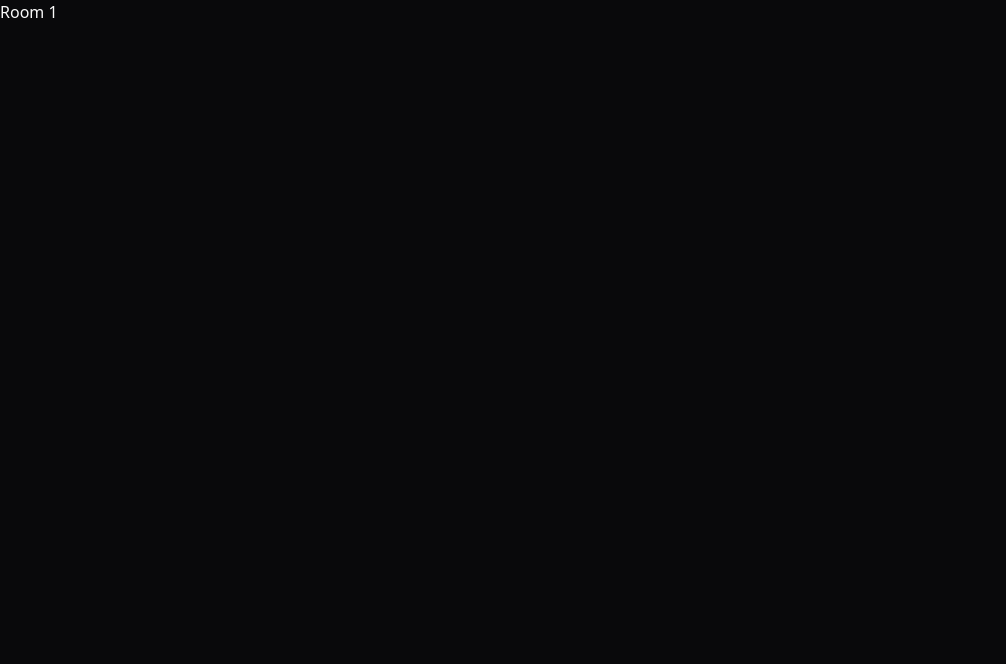
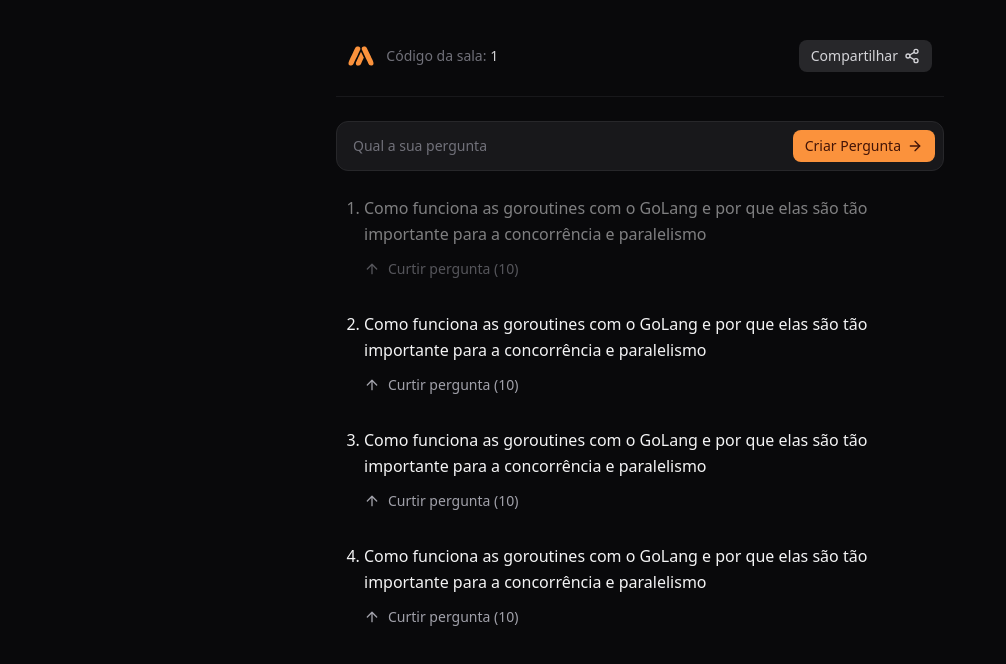
Before and after one commit to lucasadsr/AMA-web, a React (Vite) app: page /room/1 in a window 1280 px wide. Shown: the top 664 px of the page, without its empty margins (0-1006 px from the left). Built offline with nearby package versions, Linux system fonts and the light colour scheme.

Commit message:
feat: add message component and toast

```diff
--- a/package.json
+++ b/package.json
@@ -13,7 +13,8 @@
     "lucide-react": "^0.424.0",
     "react": "19.0.0-rc-e948a5ac-20240807",
     "react-dom": "19.0.0-rc-e948a5ac-20240807",
-    "react-router-dom": "^6.26.0"
+    "react-router-dom": "^6.26.0",
+    "sonner": "^1.5.0"
   },
   "devDependencies": {
     "@eslint/js": "^9.8.0",
--- a/src/App.tsx
+++ b/src/App.tsx
@@ -1,6 +1,7 @@
 import { createBrowserRouter, RouterProvider } from 'react-router-dom'
 import { CreateRoom } from './pages/create-room'
 import { Room } from './pages/room'
+import { Toaster } from 'sonner'
 
 const router = createBrowserRouter([
   {
@@ -14,7 +15,12 @@
 ])
 
 function App() {
-  return <RouterProvider router={router} />
+  return (
+    <>
+      <RouterProvider router={router} />
+      <Toaster invert richColors />
+    </>
+  )
 }
 
 export default App
--- /dev/null
+++ b/src/components/message.tsx
@@ -0,0 +1,34 @@
+import { ArrowUp } from "lucide-react";
+import { useState } from "react";
+
+interface MessageProps {
+  text: string
+  amountOfReactions: number
+  answered?: boolean
+}
+
+export function Message({ text, amountOfReactions, answered = false }: MessageProps) {
+  const [hasReacted, setHasReacted] = useState(false)
+
+  function handleReactToMessage() {
+    setHasReacted(true)
+  }
+
+  return (
+    <li data-answered={answered} className="ml-4 leading-relaxed text-zinc-100 data-[answered=true]:opacity-50 data-[answered=true]:pointer-events-none">
+      {text}
+
+      {hasReacted ? (
+        <button type="button" className="mt-3 flex items-center gap-2 text-orange-400 text-sm font-medium hover:text-orange-500">
+          <ArrowUp className="size-4" />
+          Curtir pergunta ({amountOfReactions})
+        </button>
+      ) : (
+        <button onClick={handleReactToMessage} type="button" className="mt-3 flex items-center gap-2 text-zinc-400 text-sm font-medium hover:text-zinc-300">
+          <ArrowUp className="size-4" />
+          Curtir pergunta ({amountOfReactions})
+        </button>
+      )}
+    </li>
+  )
+}
--- a/src/pages/room.tsx
+++ b/src/pages/room.tsx
@@ -1,7 +1,71 @@
 import { useParams } from "react-router-dom"
+import amaLogo from '../assets/ama-logo.svg'
+import { ArrowRight, Share2 } from "lucide-react"
+import { toast } from "sonner"
+import { Message } from "../components/message"
 
 export function Room() {
   const {roomID} = useParams()
 
-  return <h1>Room {roomID}</h1>
+  function handleShareRoom() {
+    const url = window.location.href.toString()
+
+    if (navigator.share !== undefined && navigator.canShare()) {
+      navigator.share({url})
+    } else {
+      navigator.clipboard.writeText(url)
+      toast.info("A URL da sala foi copiada.")
+    }
+  }
+
+  return (
+    <div className="mx-auto max-w-[640px] flex flex-col gap-6 py-10 px-4">
+      <div className="flex items-center gap-3 px-3">
+        <img src={amaLogo} alt="AMA" className="h-5" />
+
+        <span className="text-sm text-zinc-500 truncate">
+          Código da sala: <span className="text-zinc-300">{roomID}</span>
+        </span>
+
+        <button
+            type='submit'
+            className='ml-auto bg-zinc-800 text-zinc-300 px-3 py-1.5 gap-1.5 flex items-center rounded-lg font-medium text-sm hover:bg-zinc-700 transition-colors'
+            onClick={handleShareRoom}
+          >
+            Compartilhar
+            <Share2
+              className='size-4'
+            />
+          </button>
+      </div>
+
+      <div className="h-px 2-full bg-zinc-900" />
+
+      <form className='flex items-center gap-2 bg-zinc-900 p-2 rounded-xl border border-zinc-800 ring-orange-400 ring-offset-2 ring-offset-zinc-950 focus-within:ring-1'>
+          <input
+            type="text"
+            name='theme'
+            placeholder='Qual a sua pergunta'
+            autoComplete='off'
+            className='flex-1 text-sm bg-transparent mx-2 outline-none text-zinc-100 placeholder:text-zinc-500'
+          />
+          <button
+            type='submit'
+            className='bg-orange-400 text-orange-950 px-3 py-1.5 gap-1.5 flex items-center rounded-lg font-medium text-sm hover:bg-orange-500 transition-colors'
+          >
+            Criar Pergunta
+            <ArrowRight
+              className='size-4'
+            />
+          </button>
+        </form>
+
+        <ol className="list-decimal list-outside px-3 space-y-8">
+          <Message text="Como funciona as goroutines com o GoLang e por que elas são tão importante para a concorrência e paralelismo" amountOfReactions={10} answered />
+          <Message text="Como funciona as goroutines com o GoLang e por que elas são tão importante para a concorrência e paralelismo" amountOfReactions={10} />
+          <Message text="Como funciona as goroutines com o GoLang e por que elas são tão importante para a concorrência e paralelismo" amountOfReactions={10} />
+          <Message text="Como funciona as goroutines com o GoLang e por que elas são tão importante para a concorrência e paralelismo" amountOfReactions={10} />
+        </ol>
+    </div>
+  )
 }
```
Also changed, not shown: 1 other file (tests, documents, lock files or other folders).
